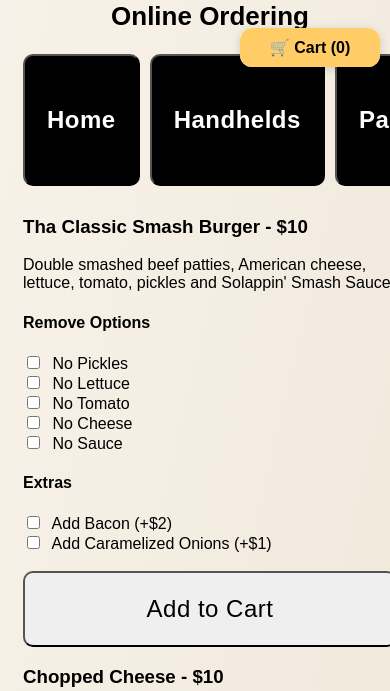
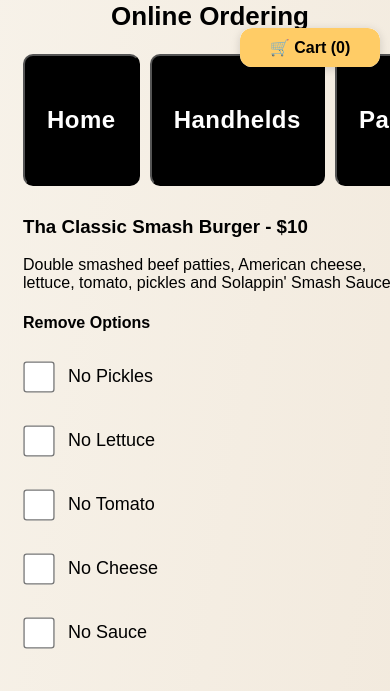
Before and after one commit to Teypac/tha1029-ordering, a website: page public/index.html in a window 390 px wide. Both pictures are taken after a click on the button "Handhelds". Shown: the part 92-783 px from the top of the page. Drawn offline with Linux system fonts and the light colour scheme; a web font is replaced by a local one.

Commit message:
Increase mobile option sizing

```diff
--- a/public/style.css
+++ b/public/style.css
@@ -519,22 +519,22 @@ select {
     margin: 0 auto;
 }
 /* ============================
-   LARGE MOBILE DROPDOWNS
+   MOBILE FRIENDLY OPTIONS
+   CHECKBOXES + RADIO BUTTONS
    ============================ */
 
-#burgerMenu select,
-#choppedCheeseMenu select,
-#cheesesteakMenu select,
-#pastaMenu select,
-#soulBowlMenu select,
-#preorderSection select {
+input[type="checkbox"],
+input[type="radio"] {
+    width: 24px;
+    height: 24px;
+    transform: scale(1.3);
+    margin-right: 12px;
+    vertical-align: middle;
+}
 
-    width: 100%;
-    max-width: 320px;
-    height: 60px;
-    padding: 12px 15px;
-    font-size: 20px;
-    border-radius: 12px;
+label {
+    font-size: 18px;
+    line-height: 2;
     display: block;
-    margin: 15px auto;
+    padding: 5px 0;
 }
```
